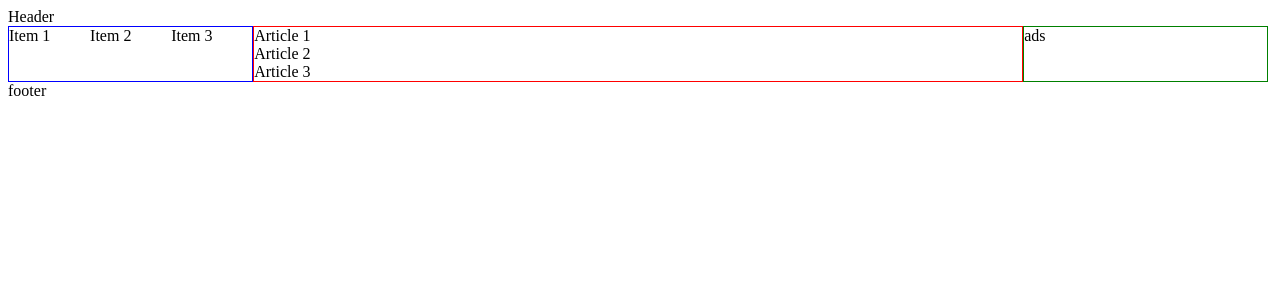
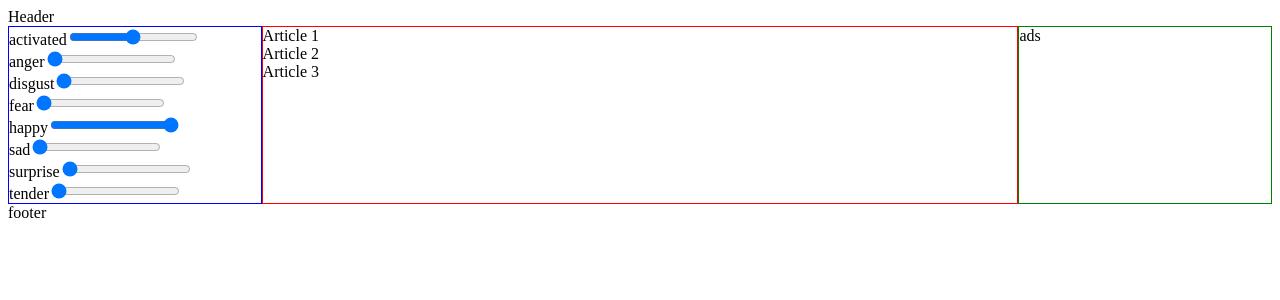
Before and after one commit to JeffreyMFarley/feels, a React (Create React App) app: page / in a window 1280 px wide. Shown: the top 300 px of the page. Built offline with nearby package versions, Linux system fonts and the light colour scheme.

Commit message:
feat: Add mood sliders

```diff
--- a/src/App.js
+++ b/src/App.js
@@ -1,4 +1,5 @@
 import './App.less'
+import Mood from './components/Mood'
 
 function App() {
   return (
@@ -6,11 +7,7 @@ function App() {
       <header>Header</header>
       <main>
         <nav>
-          <ul>
-            <li>Item 1</li>
-            <li>Item 2</li>
-            <li>Item 3</li>
-          </ul>
+          <Mood />
         </nav>
         <section>
           <article>Article 1</article>
--- a/src/App.less
+++ b/src/App.less
@@ -7,7 +7,7 @@ body {
     section {
         border: solid 1px red;
 
-        flex: 0 0 60vw;
+        flex: 3;
         flex-direction: column;
         flex-wrap: wrap;
 
@@ -19,27 +19,13 @@ body {
     aside {
         border: solid 1px green;
 
-        flex: 0 0 19vw;
+        flex: 1;
     }
 
     nav {
         border: solid 1px blue;
 
-        flex: 0 0 19vw;
-
-        ul {
-            margin: 0;
-            padding: 0;
-
-            display: flex;
-            flex-direction: row;
-            flex-wrap: wrap;
-
-            li {
-                display: flex;
-                flex: 1;
-            }
-        }
+        flex: 1;
     }
 
     header, footer {
--- /dev/null
+++ b/src/components/Emotion.js
@@ -0,0 +1,22 @@
+import { connect } from "react-redux";
+
+function Emotion(props) {
+  const _id = 'how-' + props.emotion + '-now';
+
+  return (
+    <div>
+      <label for={_id}>{props.emotion}</label>
+      <input type="range"
+             id={_id} name={_id}
+             min="0" max="100" value={props.level} />
+    </div>
+  );
+}
+
+const mapStateToProps = (state, ownProps) => {
+  return {
+    level: state.mood[ownProps.emotion]
+  }
+}
+
+export default connect(mapStateToProps)(Emotion);
--- /dev/null
+++ b/src/components/Mood.js
@@ -0,0 +1,14 @@
+import { connect } from "react-redux";
+import Emotion from './Emotion';
+
+function Mood(props) {
+  return props.emotions.map(emotion => <Emotion emotion={emotion} />);
+}
+
+const mapStateToProps = state => {
+  return {
+    emotions: Object.keys(state.mood)
+  }
+}
+
+export default connect(mapStateToProps)(Mood);
--- /dev/null
+++ b/src/reducers/mood.js
@@ -0,0 +1,17 @@
+import { createReducer } from '@reduxjs/toolkit';
+
+export default createReducer(
+  {
+    activated: 50,
+    anger: 0,
+    disgust: 0,
+    fear: 0,
+    happy: 0,
+    sad: 0,
+    surprise: 0,
+    tender: 0
+  },
+  builder => {
+    builder.addDefaultCase(state => { state.happy = 100 })
+  }
+);
--- a/src/store.js
+++ b/src/store.js
@@ -1,8 +1,8 @@
 import { configureStore } from '@reduxjs/toolkit';
-// import counterReducer from '../reducers/counter/counterSlice';
+import mood from './reducers/mood';
 
 export default configureStore({
   reducer: {
-    // counter: counterReducer,
+    mood
   },
 });
```
